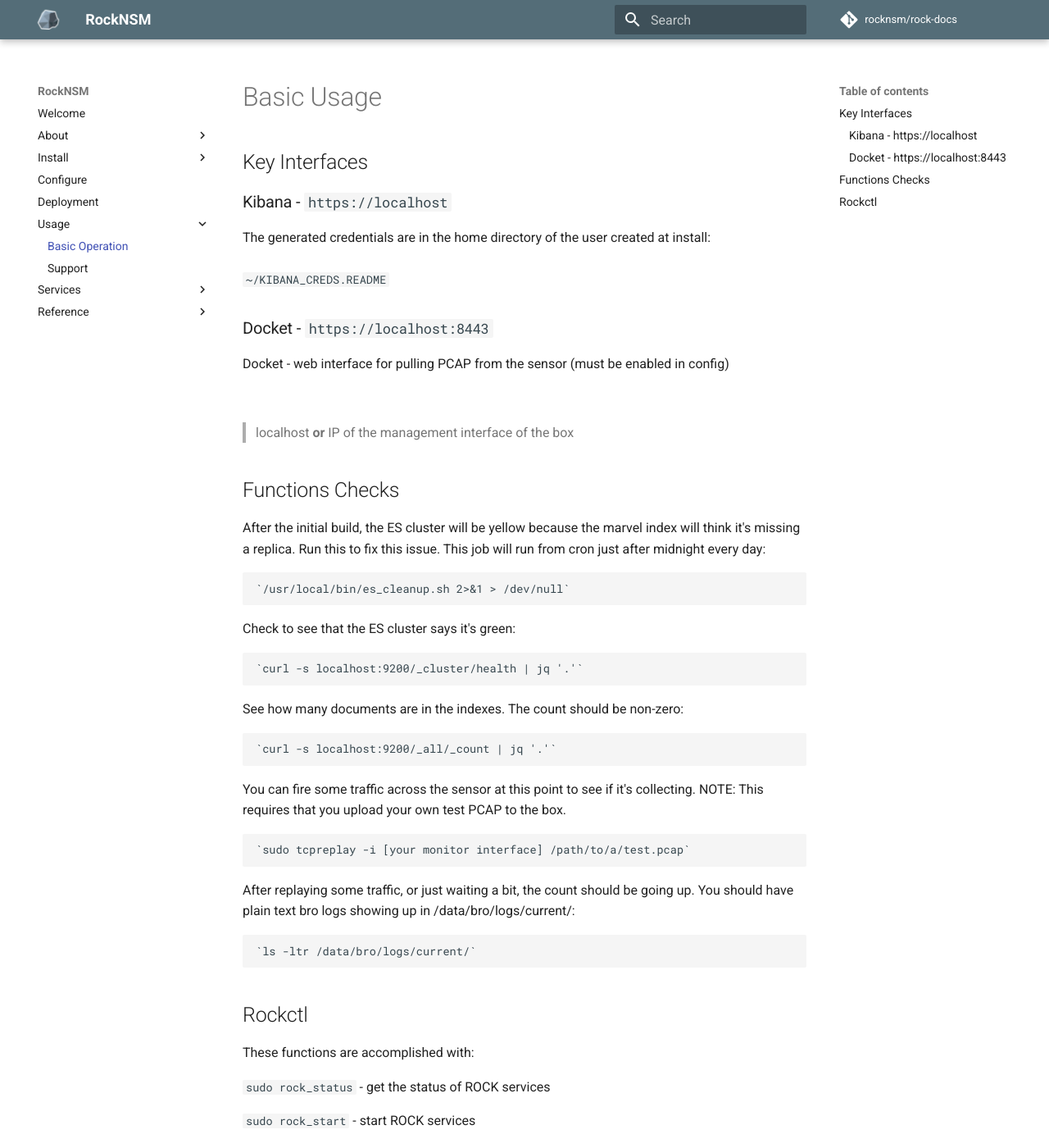
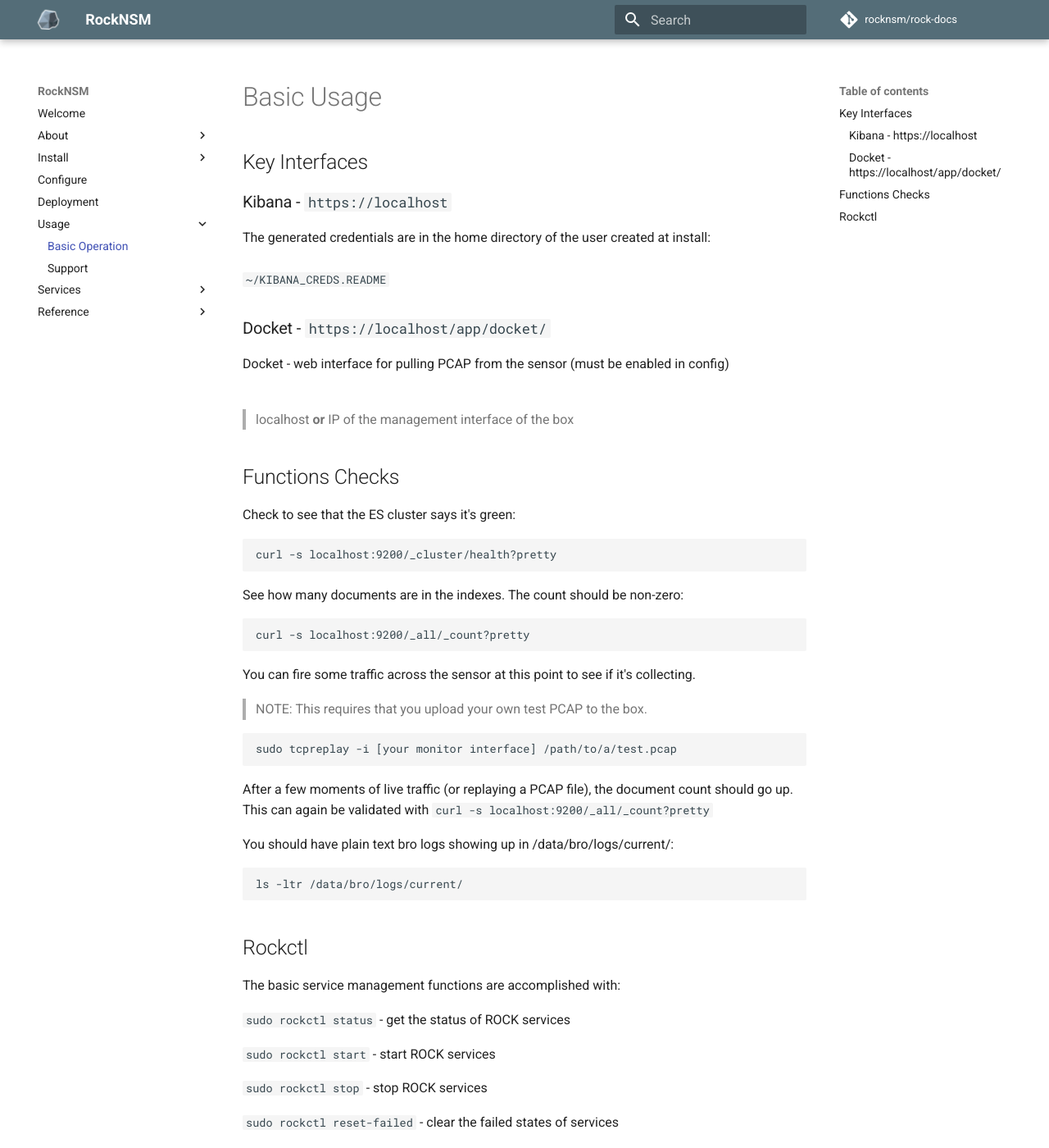
Before and after one commit to seven62/mkdocs-demo, an MkDocs documentation site: the page built from docs/usage/index.md, in a window 1280 px wide and 1400 px high. Shown: the whole window at 82% size. Built offline with MkDocs 1.6.1 and Material for MkDocs 9.7.7, drawn with Linux system fonts in a browser that asks for light colours; comment, search, counter and statistics services are not loaded.

Commit message:
clean up formatting

````diff
--- a/docs/usage/index.md
+++ b/docs/usage/index.md
@@ -8,57 +8,57 @@
 <br>
 `~/KIBANA_CREDS.README`
 
-### Docket - `https://localhost:8443`
+### Docket - `https://localhost/app/docket/`
 
 Docket - web interface for pulling PCAP from the sensor (must be enabled in config)
-
 <br>
 > localhost **or** IP of the management interface of the box
 
 
 ## Functions Checks
-After the initial build, the ES cluster will be yellow because the marvel index
-will think it's missing a replica. Run this to fix this issue. This job will
-run from cron just after midnight every day:
-
-    `/usr/local/bin/es_cleanup.sh 2>&1 > /dev/null`
 
 Check to see that the ES cluster says it's green:
+```
+curl -s localhost:9200/_cluster/health?pretty
+```
+See how many documents are in the indexes. The count should be non-zero:
+```
+curl -s localhost:9200/_all/_count?pretty
+```
+You can fire some traffic across the sensor at this point to see if it's collecting.
 
-    `curl -s localhost:9200/_cluster/health | jq '.'`
+> NOTE: This requires that you upload your own test PCAP to the box.
+```
+sudo tcpreplay -i [your monitor interface] /path/to/a/test.pcap
+```
+After a few moments of live traffic (or replaying a PCAP file), the document count should go
+up. This can again be validated with `curl -s localhost:9200/_all/_count?pretty`
 
-See how many documents are in the indexes. The count should be non-zero:
-
-    `curl -s localhost:9200/_all/_count | jq '.'`
-
-You can fire some traffic across the sensor at this point to see if it's collecting. NOTE: This requires that you upload your own test PCAP to the box.
-
-    `sudo tcpreplay -i [your monitor interface] /path/to/a/test.pcap`
-
-After replaying some traffic, or just waiting a bit, the count should be going
-up. You should have plain text bro logs showing up in /data/bro/logs/current/:
-
-    `ls -ltr /data/bro/logs/current/`
-
+You should have plain text bro logs showing up in /data/bro/logs/current/:
+```
+ls -ltr /data/bro/logs/current/
+```
 
 ## Rockctl
 
-These functions are accomplished with:
+The basic service management functions are accomplished with:
 
-`sudo rock_status` - get the status of ROCK services
+`sudo rockctl status` - get the status of ROCK services
 
 <!-- <p align="center">
 <a href="https://asciinema.org/a/z9qgFqFTr9HoeSMpX2gKWXqng" target="\_blank"><img src="https://asciinema.org/a/z9qgFqFTr9HoeSMpX2gKWXqng.png" width="469"/></a>
 </p> -->
 
-`sudo rock_start` - start ROCK services
+`sudo rockctl start` - start ROCK services
 
 <!-- <p align="center">
 <a href="https://asciinema.org/a/QAxK2iiWEw2bFRKUc5JFri3n9" target="\_blank"><img src="https://asciinema.org/a/QAxK2iiWEw2bFRKUc5JFri3n9.png" width="469"/></a>
 </p> -->
 
-`sudo rock_stop` - stop ROCK services
+`sudo rockctl stop` - stop ROCK services
 
 <!-- <p align="center">
 <a href="https://asciinema.org/a/ME56ahRQrj3qmrynGzCc47GyM" target="\_blank"><img src="https://asciinema.org/a/ME56ahRQrj3qmrynGzCc47GyM.png" width="469"/></a>
 </p> -->
+
+`sudo rockctl reset-failed` - clear the failed states of services
````
